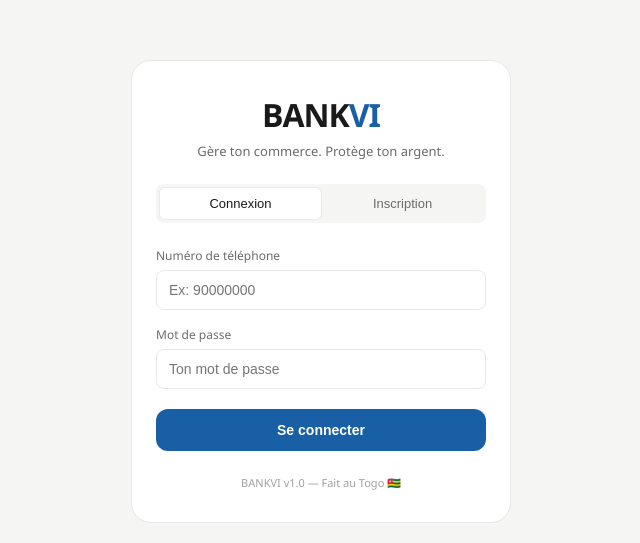
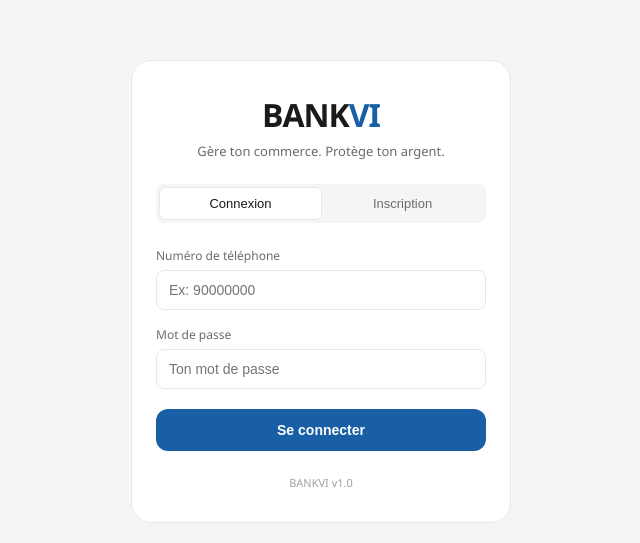
Before and after one commit to abdoulmadjidbawa3-afk/bankvi2, a website: page login.html in a window 1280 px wide. Shown: the part 109-652 px from the top of the page, without its empty margins (319-959 px from the left). Drawn offline with Linux system fonts and the light colour scheme; no server answers.

Commit message:
enlever fait au togo

```diff
--- a/login.html
+++ b/login.html
@@ -91,7 +91,7 @@
     <div class="field"><label>Mot de passe</label><input type="password" id="reg-pwd" placeholder="Minimum 6 caractères"></div>
     <button class="btn green" onclick="sInscrire()">Créer mon compte</button>
   </div>
-  <p class="footer">BANKVI v1.0 — Fait au Togo 🇹🇬</p>
+  <p class="footer">BANKVI v1.0</p>
 </div>
 <script>
   async function verifierServeur() {
```
